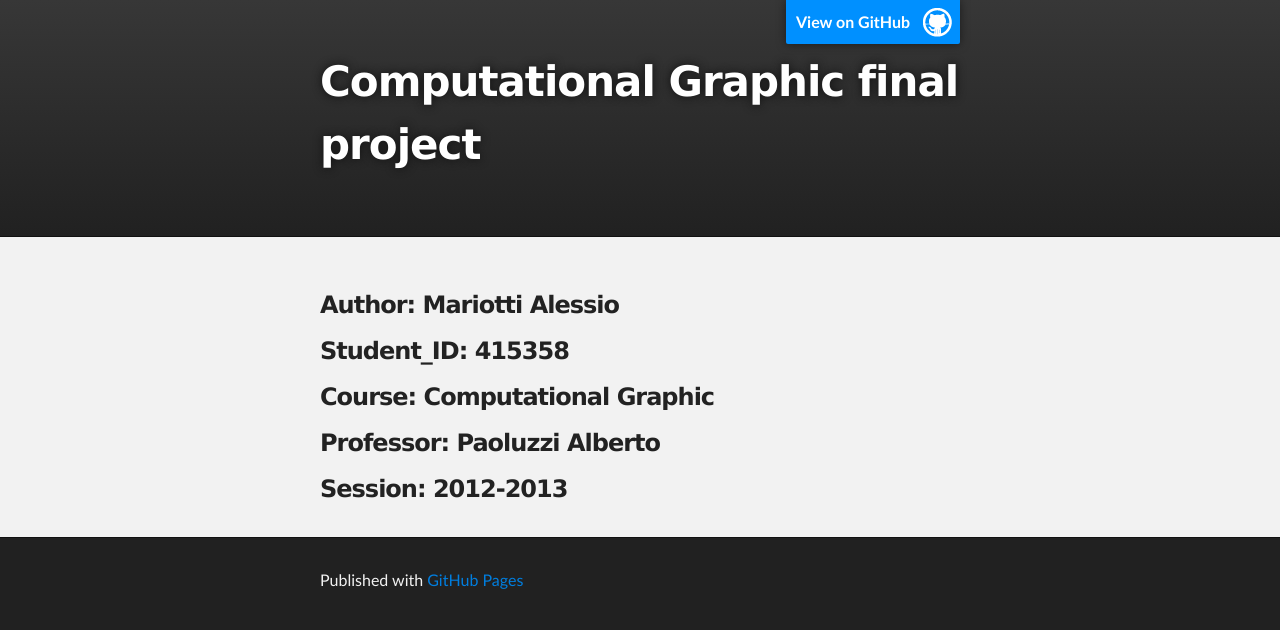
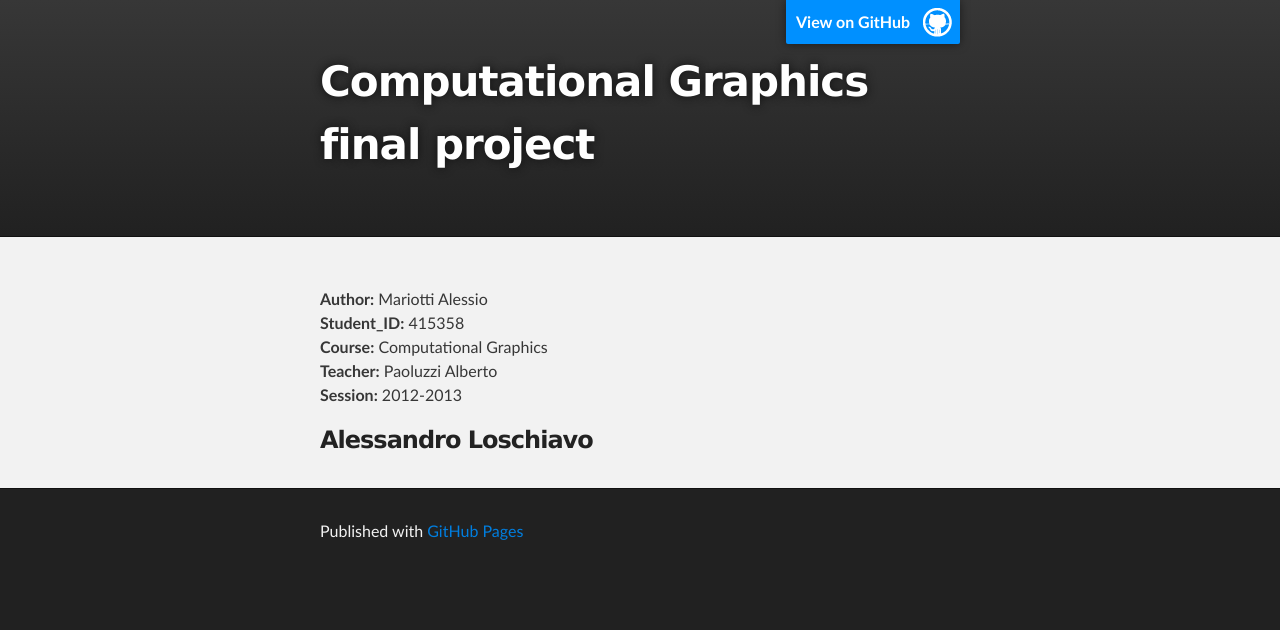
Before and after one commit to ale89/ale89.github.io, a plain HTML site: page index.html in a window 1280 px wide. Drawn offline with Linux system fonts and the light colour scheme.

Commit message:
Replace master branch with page content via GitHub

```diff
--- a/index.html
+++ b/index.html
@@ -4,11 +4,11 @@
   <head>
     <meta charset='utf-8' />
     <meta http-equiv="X-UA-Compatible" content="chrome=1" />
-    <meta name="description" content="Computational Graphic final project : " />
+    <meta name="description" content="Computational Graphics final project : " />
 
     <link rel="stylesheet" type="text/css" media="screen" href="stylesheets/stylesheet.css">
 
-    <title>Computational Graphic final project</title>
+    <title>Computational Graphics final project</title>
   </head>
 
   <body>
@@ -18,7 +18,7 @@
         <header class="inner">
           <a id="forkme_banner" href="https://github.com/ale89">View on GitHub</a>
 
-          <h1 id="project_title">Computational Graphic final project</h1>
+          <h1 id="project_title">Computational Graphics final project</h1>
           <h2 id="project_tagline"></h2>
 
         </header>
@@ -27,20 +27,10 @@
     <!-- MAIN CONTENT -->
     <div id="main_content_wrap" class="outer">
       <section id="main_content" class="inner">
-        <h3>
-<a name="author-mariotti-alessio" class="anchor" href="#author-mariotti-alessio"><span class="octicon octicon-link"></span></a>Author: Mariotti Alessio</h3>
+        <p><strong>Author:</strong> Mariotti Alessio<br><strong>Student_ID:</strong> 415358<br><strong>Course:</strong> Computational Graphics<br><strong>Teacher:</strong> Paoluzzi Alberto<br><strong>Session:</strong> 2012-2013  </p>
 
 <h3>
-<a name="student_id-415358" class="anchor" href="#student_id-415358"><span class="octicon octicon-link"></span></a>Student_ID: 415358</h3>
-
-<h3>
-<a name="course-computational-graphic" class="anchor" href="#course-computational-graphic"><span class="octicon octicon-link"></span></a>Course: Computational Graphic</h3>
-
-<h3>
-<a name="professor-paoluzzi-alberto" class="anchor" href="#professor-paoluzzi-alberto"><span class="octicon octicon-link"></span></a>Professor: Paoluzzi Alberto</h3>
-
-<h3>
-<a name="session-2012-2013" class="anchor" href="#session-2012-2013"><span class="octicon octicon-link"></span></a>Session: 2012-2013</h3>
+<a name="alessandro-loschiavo" class="anchor" href="#alessandro-loschiavo"><span class="octicon octicon-link"></span></a>Alessandro Loschiavo</h3>
       </section>
     </div>
 
--- a/params.json
+++ b/params.json
@@ -1 +1 @@
-{"name":"Computational Graphic final project","tagline":"","body":"### Author: Mariotti Alessio\r\n### Student_ID: 415358\r\n### Course: Computational Graphic\r\n### Professor: Paoluzzi Alberto\r\n### Session: 2012-2013","google":"","note":"Don't delete this file! It's used internally to help with page regeneration."}
+{"name":"Computational Graphics final project","tagline":"","body":"**Author:** Mariotti Alessio  \r\n**Student_ID:** 415358  \r\n**Course:** Computational Graphics  \r\n**Teacher:** Paoluzzi Alberto  \r\n**Session:** 2012-2013  \r\n\r\n### Alessandro Loschiavo\r\n\r\n","google":"","note":"Don't delete this file! It's used internally to help with page regeneration."}
```
